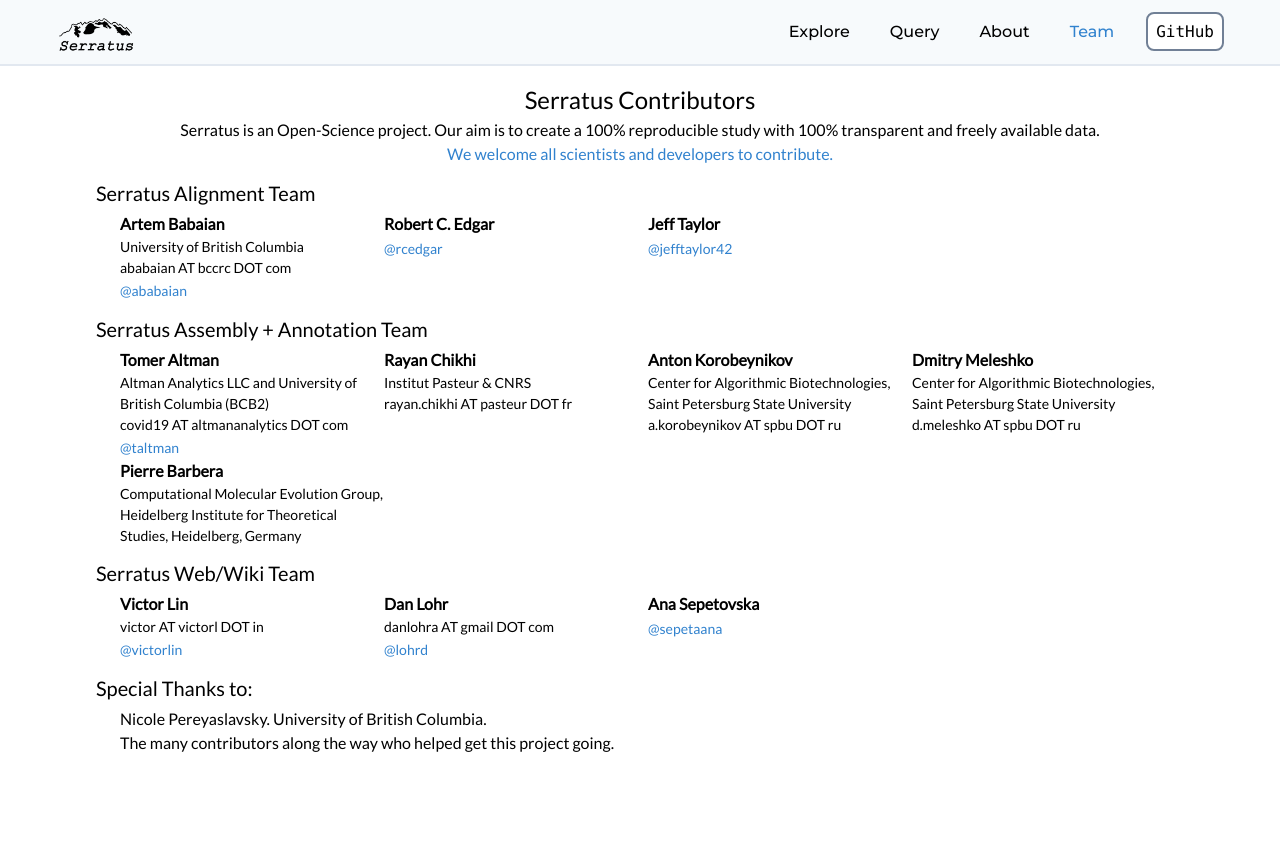
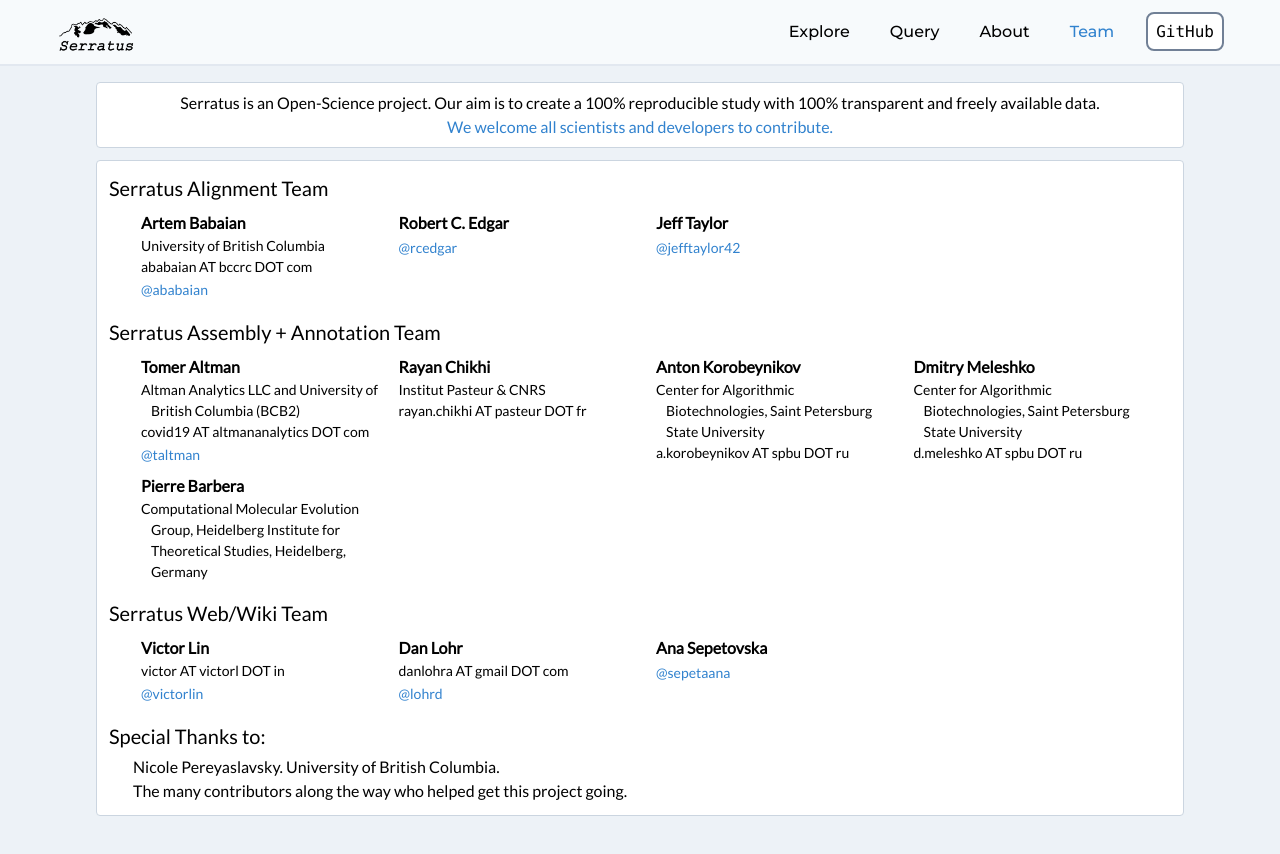
Before and after one commit to serratus-bio/serratus.io, a React (Create React App) app: page /team in a window 1280 px wide. Shown: the top 854 px of the page. Before the commit the page ends 800 px from the top, so only its background shows below. Built offline with nearby package versions, Linux system fonts and the light colour scheme; what react-faux-dom would draw is missing.

Commit message:
update Team layout

```diff
--- a/src/pages/Team.jsx
+++ b/src/pages/Team.jsx
@@ -11,14 +11,19 @@ export default () => {
         </Helmet>
     )
 
+    var classesBoxBorder = "sm:border sm:rounded sm:border-gray-400 sm:bg-white";
+
     return (
-        <div className="p-4 lg:px-24">
+        <div className="p-4 lg:px-24 min-h-screen sm:bg-gray-200">
             {headTags}
-            <h1 className="text-2xl text-center">Serratus Contributors</h1>
+            <div className={`p-2 ${classesBoxBorder}`}>
                 <div className="text-left md:text-center">
                     <div>Serratus is an Open-Science project. Our aim is to create a 100% reproducible study with 100% transparent and freely available data.</div>
                     <a href="https://github.com/ababaian/serratus/blob/master/CONTRIBUTING.md" className="text-blue-600" target="_blank" rel="noopener noreferrer">We welcome all scientists and developers to contribute.</a>
                 </div>
+            </div>
+            <div className="sm:h-3"></div>
+            <div className={`sm:px-3 ${classesBoxBorder}`}>
                 {teamData.teams.map((team) => {
                     return (
                         <div key={team.name} className="my-3">
@@ -26,14 +31,14 @@ export default () => {
                             <div className="flex flex-col md:flex-row md:flex-wrap mx-2 md:ml-6">
                                 {team.members.map((member) => {
                                     return (
-                                    <div key={member.name} className="w-full md:w-1/2 lg:w-1/4">
+                                        <div key={member.name} className="w-full md:w-1/2 lg:w-1/4 md:px-2 my-1">
                                             <h3 className="font-bold">{member.name}</h3>
                                             {member.affiliation ?
-                                            <div className="text-sm">{member.affiliation}</div> : null}
+                                                <div className="text-sm inverse-indent">{member.affiliation}</div> : null}
                                             {member.email ?
                                                 <div className="text-sm">{member.email}</div> : null}
                                             {member.github ?
-                                            <a href={`https://github.com/${member.github}`} className="text-sm text-blue-600" target="_blank" rel="noopener noreferrer">@{member.github}</a> : null}
+                                                <div><a href={`https://github.com/${member.github}`} className="text-sm text-blue-600" target="_blank" rel="noopener noreferrer">@{member.github}</a></div> : null}
                                         </div>
                                     )
                                 })}
@@ -41,7 +46,7 @@ export default () => {
                         </div>
                     )
                 })}
-            <div>
+                <div className="my-3">
                     <h2 className="text-xl mb-1 text-center md:text-left">Special Thanks to:</h2>
                     <div className="mx-2 md:ml-6">
                         <div>Nicole Pereyaslavsky. University of British Columbia.</div>
@@ -49,5 +54,6 @@ export default () => {
                     </div>
                 </div>
             </div>
+        </div>
     )
 }
--- a/src/styles/tailwind.css
+++ b/src/styles/tailwind.css
@@ -14,3 +14,8 @@ body {
 .font-montserrat {
     font-family: 'Montserrat', Helvetica, sans-serif;
 }
+
+.inverse-indent {
+    text-indent: -10px;
+    margin-left: 10px;
+}
```
Lines whose indentation alone changed are shown as unchanged.
